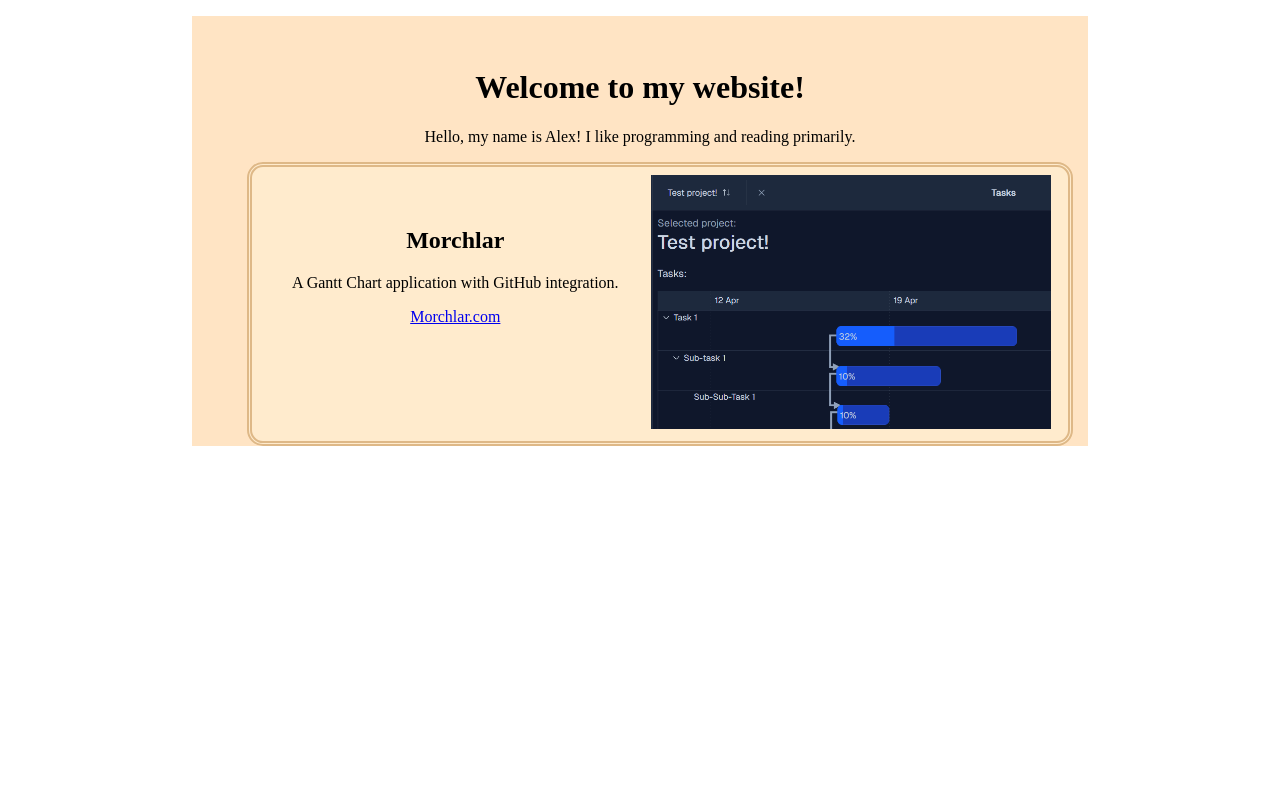
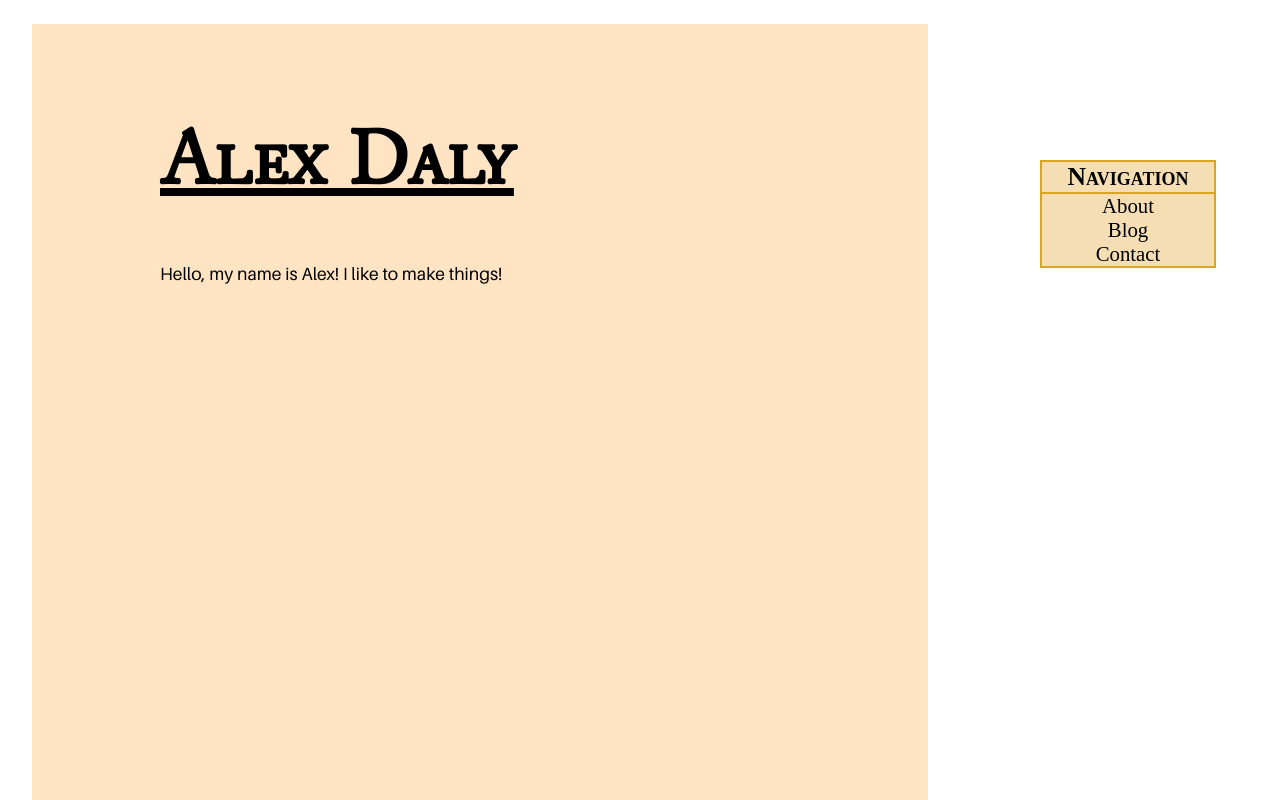
Before and after one commit to AlexDaly7/PortfolioWebsite, a Nuxt app: page / in a window 1280 px wide. Shown: the top 800 px of the page. Built offline with nearby package versions, Linux system fonts and the light colour scheme.

Commit message:
feat: Small navbar and assigning fonts to index

```diff
--- a/app/pages/index.vue
+++ b/app/pages/index.vue
@@ -5,10 +5,19 @@
 <template>
     <div id="body">
         <div id="wrapper">
-            <h1>Welcome to my website!</h1>
+            <div id="intro">
+                <h1>Alex Daly</h1>
 
-            <p>Hello, my name is Alex! I like programming and reading primarily.</p>
-
+                <p>Hello, my name is Alex! I like to make things!</p>
+            </div>
+            <div id="navbar">
+                <h2>Navigation</h2>
+                <ul id="navlist">
+                    <li><NuxtLink to="blog">About</NuxtLink></li>
+                    <li><NuxtLink to="blog">Blog</NuxtLink></li>
+                    <li><NuxtLink to="blog">Contact</NuxtLink></li>
+                </ul>
+            </div>
             <div id="projectList">
                 <ul>
                     <li class="projectEntry">
@@ -19,7 +28,7 @@
                         </div>
 
                         <div class="projectImage">
-                            <img src="/indexImages/morchlar.png"/>
+                            <img src="/images/morchlar.png"/>
                         </div>
                     </li>
                 </ul>
@@ -31,11 +40,77 @@
 <style scoped>
     #wrapper {
         width:70vw;
+        margin-left:1.5rem;
+        padding-top:2rem;
+        margin-top: 1.5rem;
+        background-color: bisque;
+    }
+
+    #intro {
+        height:100vh;
+        margin-left:8rem;
+    }
+
+    #intro > h1 {
+        text-decoration:underline;
+        font-family:"Junicode", sans-serif;
+        font-size:5rem;
+        font-variant:small-caps;
+    }
+
+    #intro > p {
+        font-family:"Aileron", sans-serif;
+        font-size:1.1rem;
+    }
+
+    #navbar {
+        width:11rem;
+        position:absolute;
+        top:10rem;
+        left:65rem;
+    }
+
+    #navbar > h2 {
+        background-color:wheat;
+        border:goldenrod 2px double;
+        border-bottom:0;
+        font-size:1.6rem;
+        font-variant:small-caps;
+        text-align:center;
+        margin:0;
+        transition:all 1s;
+    }
+
+    #navbar > h2:hover {
+        font-size:1.65rem;
+    }
+
+    #navlist {
+        background-color:wheat;
+        border:goldenrod 2px double;
+        list-style:none;
+        margin:0;
+        padding:0;
+    }
+
+    #navlist > li {
+        text-align:center;
         margin:auto;
-        padding-top:2rem;
-        margin-top: 1rem;
-        background-color: bisque;
+    }
+
+    #navlist > li > a {
         text-align:center;
+        text-decoration: none;
+        color:black;
+        transition:all 2s;
+        font-size:1.3rem;
+        margin:0.2rem;
+    }
+
+    #navlist > li > a:hover {
+        color:white;
+        text-shadow:1px 1px black;
+        font-size:1.35rem;
     }
 
     #projectList > ul {
```
Also changed, not shown: public/images/morchlar.png (renamed from public/indexImages/morchlar.png), 1 other file (tests, documents, lock files or other folders).
